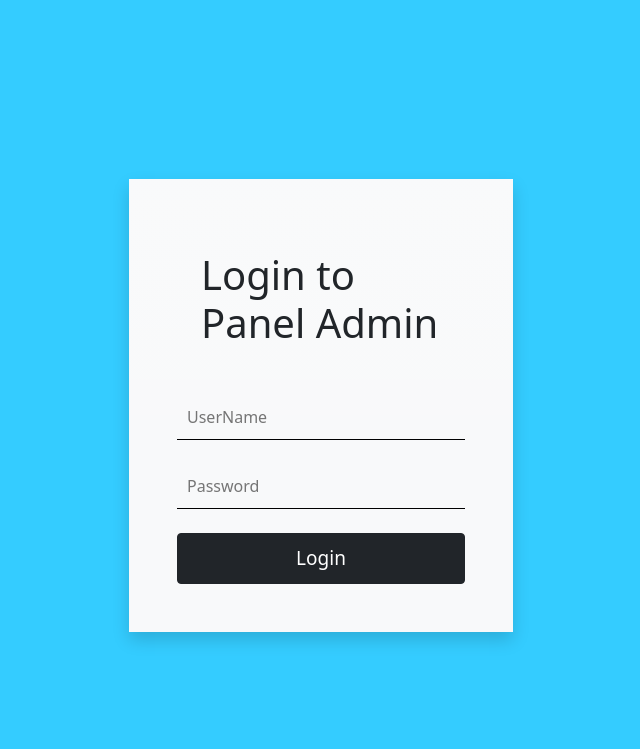
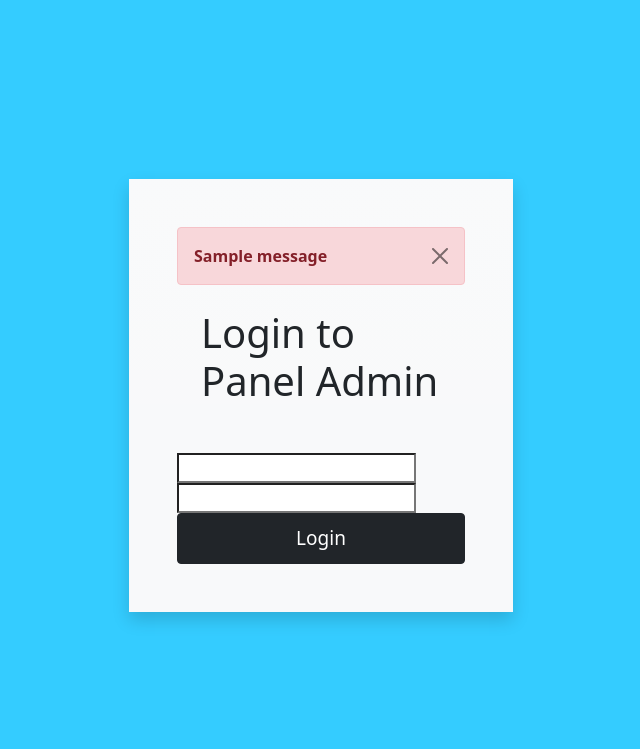
Before and after one commit to PooyaRezaee/Personal-Site, a Flask app: template templates/mod_admin/login.html in a window 1280 px wide. Shown: the top 749 px of the page, without its empty margins (319-959 px from the left). After the commit the page ends 624 px from the top, so only its background shows below. Run offline with Flask 2, Linux system fonts and the light colour scheme; the template is opened without the code that fills it, so the values that code supplies are empty, except form fields; one stand-in notice (Sample message) is shown; form fields are guessed from the names that the template uses.

Commit message:
Add forms and flash massege

```diff
--- a/templates/mod_admin/login.html
+++ b/templates/mod_admin/login.html
@@ -4,10 +4,23 @@
 {% endblock %}
 
 {% block body %}
-        <form action="" class="bg-light bg-gradient p-5 shadow">
+        <form action="" class="bg-light bg-gradient p-5 shadow" method="POST">
+
+            {% with messages = get_flashed_messages(True) %}
+                {% if messages %}
+                        {% for message in messages %}
+                            <div class="alert alert-danger alert-dismissible fade show" role="alert">
+                                <strong>{{ message[1] }}</strong>
+                                <button type="button" class="btn-close" data-bs-dismiss='alert' aria-label="Close"></button>
+                            </div>
+                        {% endfor %}
+                {% endif %}
+            {% endwith %}
+
             <h1 class="m-4">Login to Panel Admin</h1> <br>
-            <input type="text" placeholder="UserName" class="input-group filed"> <br>
-            <input type="password" placeholder="Password" class="input-group filed"> <br>
+            {{ form.hidden_tag() }}
+            {{ form.UserName }} <br>
+            {{ form.Password  }} <br>
             <input type="submit" value="Login" class="btn btn-dark text-center w-100 btn-login">
         </form>
 
```
